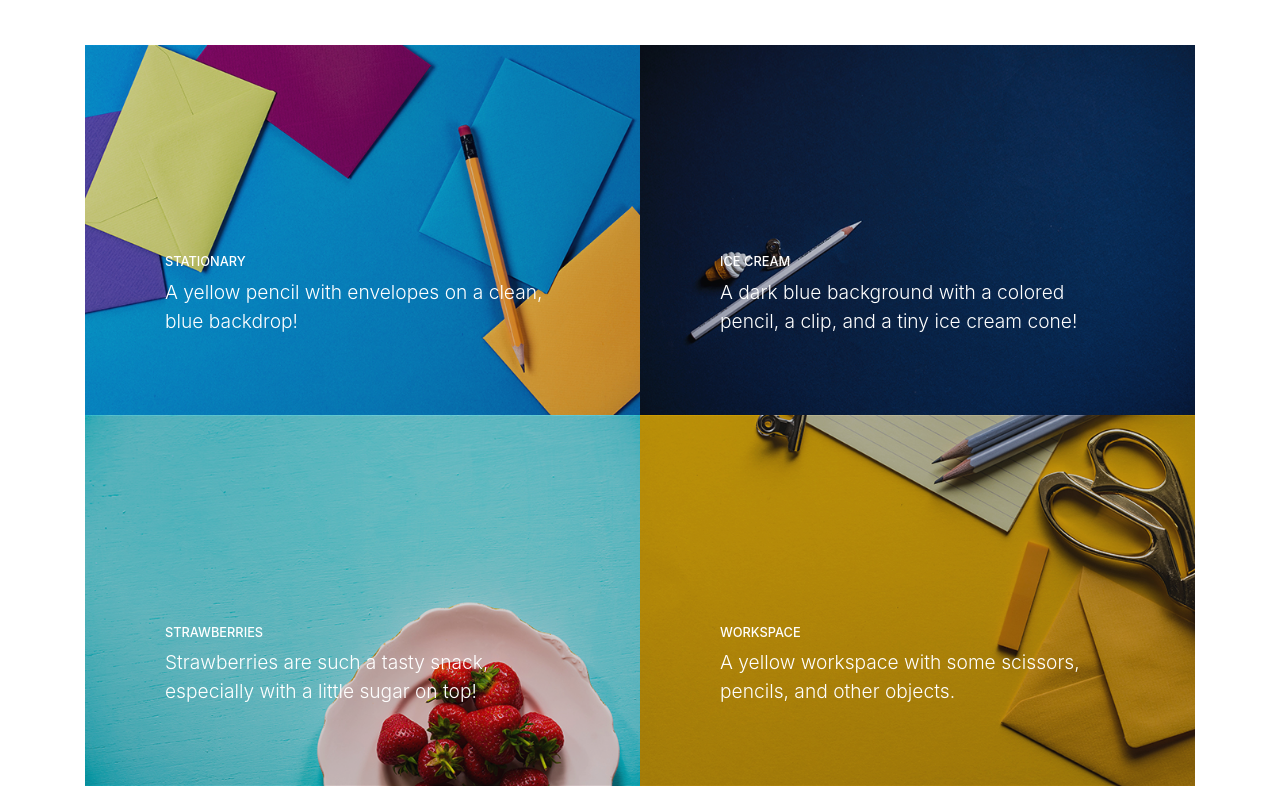
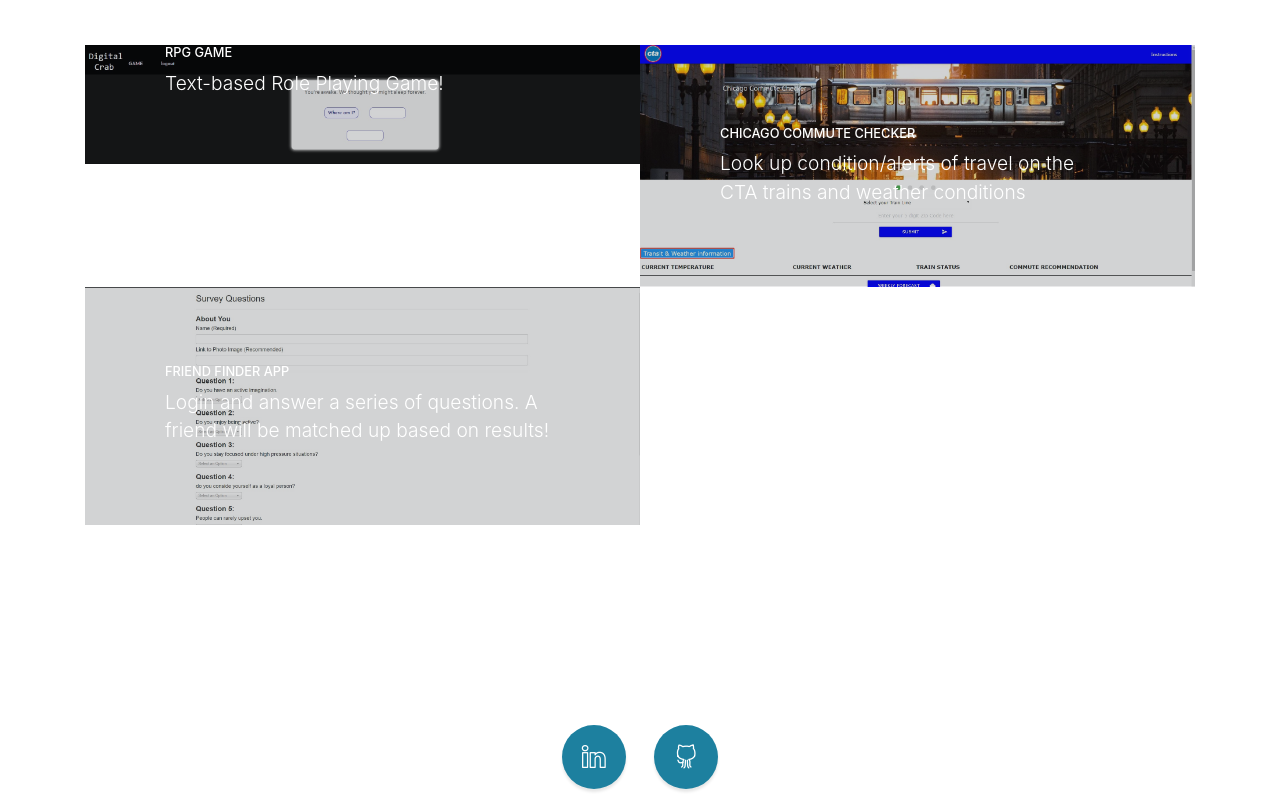
Before and after one commit to A-Klim01/Portfolio, a website with bundled scripts: page portfolio/index.html in a window 1280 px wide. Shown: the part 1424-2220 px from the top of the page. Built offline with nearby package versions, Linux system fonts and the light colour scheme; files whose address does not match are found by name.

Commit message:
updated css

```diff
--- a/portfolio/index.html
+++ b/portfolio/index.html
@@ -2,7 +2,7 @@
 <html lang="en">
 
 <head>
-
+  <link rel="shortcut icon" href="../portfolio/img/Aklogo.png" />
   <meta charset="utf-8">
   <meta name="viewport" content="width=device-width, initial-scale=1, shrink-to-fit=no">
   <meta name="description" content="">
@@ -19,7 +19,7 @@
   <link href="vendor/simple-line-icons/css/simple-line-icons.css" rel="stylesheet">
 
   <!-- Custom CSS -->
-  <link href="css/stylish-portfolio.min.css" rel="stylesheet">
+  <link href="css/stylish-portfolio.css" rel="stylesheet">
 
 </head>
 
@@ -46,17 +46,17 @@
       <li class="sidebar-nav-item">
         <a class="js-scroll-trigger" href="#portfolio">Portfolio</a>
       </li>
-      <li class="sidebar-nav-item">
+      <!-- <li class="sidebar-nav-item">
         <a class="js-scroll-trigger" href="#contact">Contact</a>
       </li>
-    </ul>
+    </ul> -->
   </nav>
 
   <!-- Header -->
   <header class="masthead d-flex">
     <div class="container text-center my-auto">
-      <h1 class="mb-1">Alojzy Klim</h1>
-      <h3 class="mb-5">
+      <h1 id="al" class="mb-1">Alojzy Klim</h1>
+      <h3 id="about" class="mb-5">
         <em>I am a Web Developer and life long learner who is passionate about client service and technology. Let's change the world one line of code at a time!</em>
       </h3>
       <a class="btn btn-primary btn-xl js-scroll-trigger" href="#about">Find out more</a>
@@ -65,7 +65,7 @@
   </header>
 
   <!-- About -->
-  <section class="content-section bg-light" id="about">
+  <section class="content-section bg-light" id="about2">
     <div class="container text-center">
       <div class="row">
         <div class="col-lg-10 mx-auto">
@@ -79,7 +79,7 @@
   </section>
 
   <!-- Services -->
-  <!-- <section class="content-section bg-primary text-white text-center" id="services">
+   <!-- <section class="content-section bg-primary text-white text-center" id="services">
     <div class="container">
       <div class="content-section-heading">
         <h3 class="text-secondary mb-0">Services</h3>
@@ -147,39 +147,39 @@
       </div>
       <div class="row no-gutters">
         <div class="col-lg-6">
-          <a class="portfolio-item" href="#">
+          <a class="portfolio-item" href="https://vast-peak-78938.herokuapp.com/">
             <span class="caption">
               <span class="caption-content">
-                <h2>Stationary</h2>
-                <p class="mb-0">A yellow pencil with envelopes on a clean, blue backdrop!</p>
+                <h2>RPG GAME</h2>
+                <p class="mb-0">Text-based Role Playing Game!</p>
               </span>
             </span>
-            <img class="img-fluid" src="img/portfolio-1.jpg" alt="">
+            <img class="img-fluid" src="img/rpg gameplay.jpg" alt="">
           </a>
         </div>
         <div class="col-lg-6">
-          <a class="portfolio-item" href="#">
+          <a class="portfolio-item" href="https://chicagocommutechecker.github.io/ChicagoCommuteCheckerApp/">
             <span class="caption">
               <span class="caption-content">
-                <h2>Ice Cream</h2>
-                <p class="mb-0">A dark blue background with a colored pencil, a clip, and a tiny ice cream cone!</p>
+                <h2>Chicago Commute Checker</h2>
+                <p class="mb-0">Look up condition/alerts of travel on the CTA trains and weather conditions</p>
               </span>
             </span>
-            <img class="img-fluid" src="img/portfolio-2.jpg" alt="">
+            <img class="img-fluid" src="img/CommuteCheckerapp.jpg" alt="">
           </a>
         </div>
         <div class="col-lg-6">
-          <a class="portfolio-item" href="#">
+          <a class="portfolio-item" href="https://pure-garden-30586.herokuapp.com/">
             <span class="caption">
               <span class="caption-content">
-                <h2>Strawberries</h2>
-                <p class="mb-0">Strawberries are such a tasty snack, especially with a little sugar on top!</p>
+                <h2>Friend Finder App</h2>
+                <p class="mb-0">Login and answer a series of questions. A friend will be matched up based on results!</p>
               </span>
             </span>
-            <img class="img-fluid" src="img/portfolio-3.jpg" alt="">
+            <img class="img-fluid" src="img/Friendfinder.jpg" alt="">
           </a>
         </div>
-        <div class="col-lg-6">
+        <!-- <div class="col-lg-6">
           <a class="portfolio-item" href="#">
             <span class="caption">
               <span class="caption-content">
@@ -189,7 +189,7 @@
             </span>
             <img class="img-fluid" src="img/portfolio-4.jpg" alt="">
           </a>
-        </div>
+        </div> -->
       </div>
     </div>
   </section>
--- a/portfolio/scss/_masthead.scss
+++ b/portfolio/scss/_masthead.scss
@@ -6,7 +6,7 @@
   height: auto;
   padding-top: 8rem;
   padding-bottom: 8rem;
-  background: linear-gradient(90deg, fade-out($white, 0.9) 0%, fade-out($white, 0.9) 100%), url('../img/bg-masthead.jpg');
+  background: linear-gradient(90deg, fade-out($white, 0.9) 0%, fade-out($white, 0.9) 100%), url('https://i.imgur.com/rmaq7vQ.jpg');
   background-position: center center;
   background-repeat: no-repeat;
   background-size: cover;
```
Also changed, not shown: portfolio/css/stylish-portfolio.css, portfolio/img/Aklogo.png (added), portfolio/img/CommuteCheckerapp.jpg (added), portfolio/img/Friendfinder.jpg (added), portfolio/img/bg-masthead.jpg (added), portfolio/img/bg-skyscraper.jpg (deleted), portfolio/img/portfolio-1.jpg (deleted), portfolio/img/portfolio-2.jpg (deleted), portfolio/img/portfolio-3.jpg (deleted), portfolio/img/portfolio-4.jpg (deleted), portfolio/img/rpg gameplay.jpg (added).
